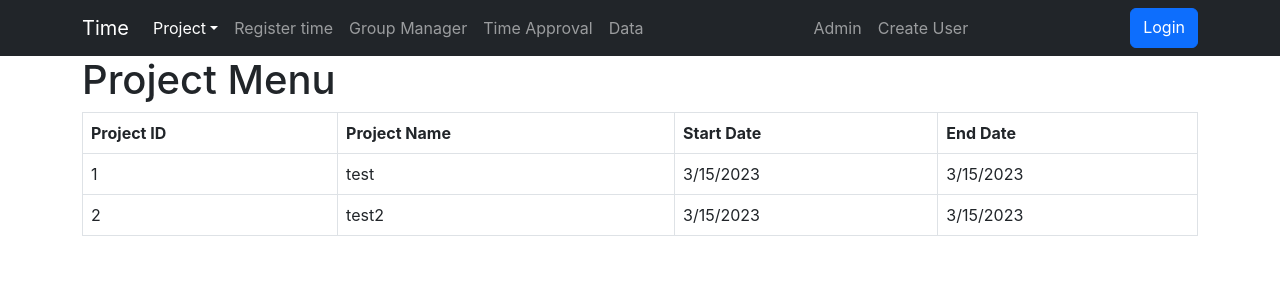
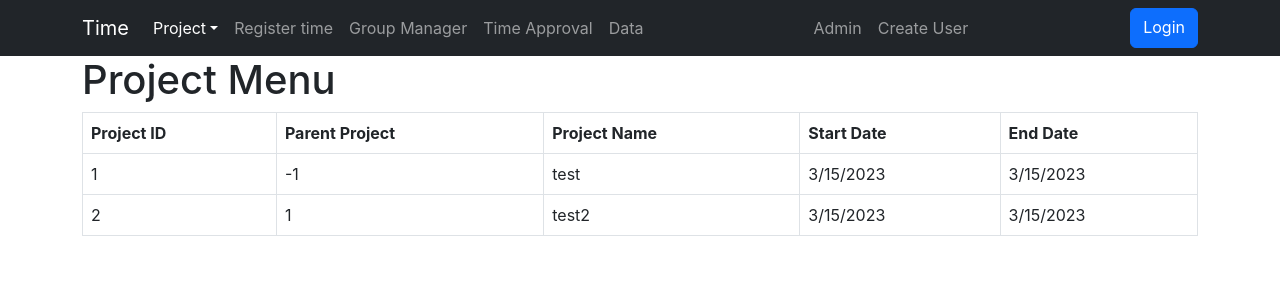
Before and after one commit to Gruppe-106/Time-reporting-and-accounting-system, a React (Create React App) app in the folder src/client/: page /project/menu in a window 1280 px wide. Shown: the top 300 px of the page. Built offline with nearby package versions, Linux system fonts and the light colour scheme.

Commit message:
added superproject/parent project to project table

```diff
--- a/src/client/src/pages/projectViewer/components/projectTable.tsx
+++ b/src/client/src/pages/projectViewer/components/projectTable.tsx
@@ -7,6 +7,7 @@ interface ProjectTableProp{
 
 interface ProjectTableRow{
     projectId:number
+    superProject:number
     projectName:string
     startDate:number
     endDate:number
@@ -21,7 +22,7 @@ class ProjectTable extends Component<ProjectTableProp> {
     private tableRender():JSX.Element[]{
         return this.tableRows.map((row) =>{
 
-            return (<tr><td>{row.projectId}</td><td>{row.projectName}</td><td>{new Date(row.startDate).toLocaleDateString()}</td><td>{new Date(row.endDate).toLocaleDateString()}</td></tr>)
+            return (<tr><td>{row.projectId}</td><td>{row.superProject}</td><td>{row.projectName}</td><td>{new Date(row.startDate).toLocaleDateString()}</td><td>{new Date(row.endDate).toLocaleDateString()}</td></tr>)
         })
     }
 
@@ -31,6 +32,7 @@ class ProjectTable extends Component<ProjectTableProp> {
                 <thead>
                 <tr>
                     <th>Project ID</th>
+                    <th>Parent Project</th>
                     <th>Project Name</th>
                     <th>Start Date</th>
                     <th>End Date</th>
--- a/src/client/src/pages/projectViewer/projectMenu.tsx
+++ b/src/client/src/pages/projectViewer/projectMenu.tsx
@@ -7,6 +7,7 @@ import ReactDOM from "react-dom/client";
 import BaseNavBar from "../../components/navBar";
 import {Container} from "react-bootstrap";
 import ProjectTable from "../projectViewer/components/projectTable"
+//import ProjectModel, {ProjectData} from "../../Models/projectModel"; - TO BE ADDED
 
 class ProjectMenu extends Component<any>{
     constructor(props:any) {
@@ -19,8 +20,8 @@ class ProjectMenu extends Component<any>{
                 <BaseNavBar/>
                 <Container>
                     <h1>Project Menu</h1>
-                    <ProjectTable tableRows={[{projectId:1, projectName:"test", startDate:Date.now(), endDate:Date.now()},
-                    {projectId:2, projectName:"test2", startDate:Date.now(), endDate:Date.now()}]}/>
+                    <ProjectTable tableRows={[{projectId:1, superProject:-1, projectName:"test", startDate:Date.now(), endDate:Date.now()},
+                    {projectId:2, superProject:1, projectName:"test2", startDate:Date.now(), endDate:Date.now()}]}/>
                 </Container>
 
             </>
```
